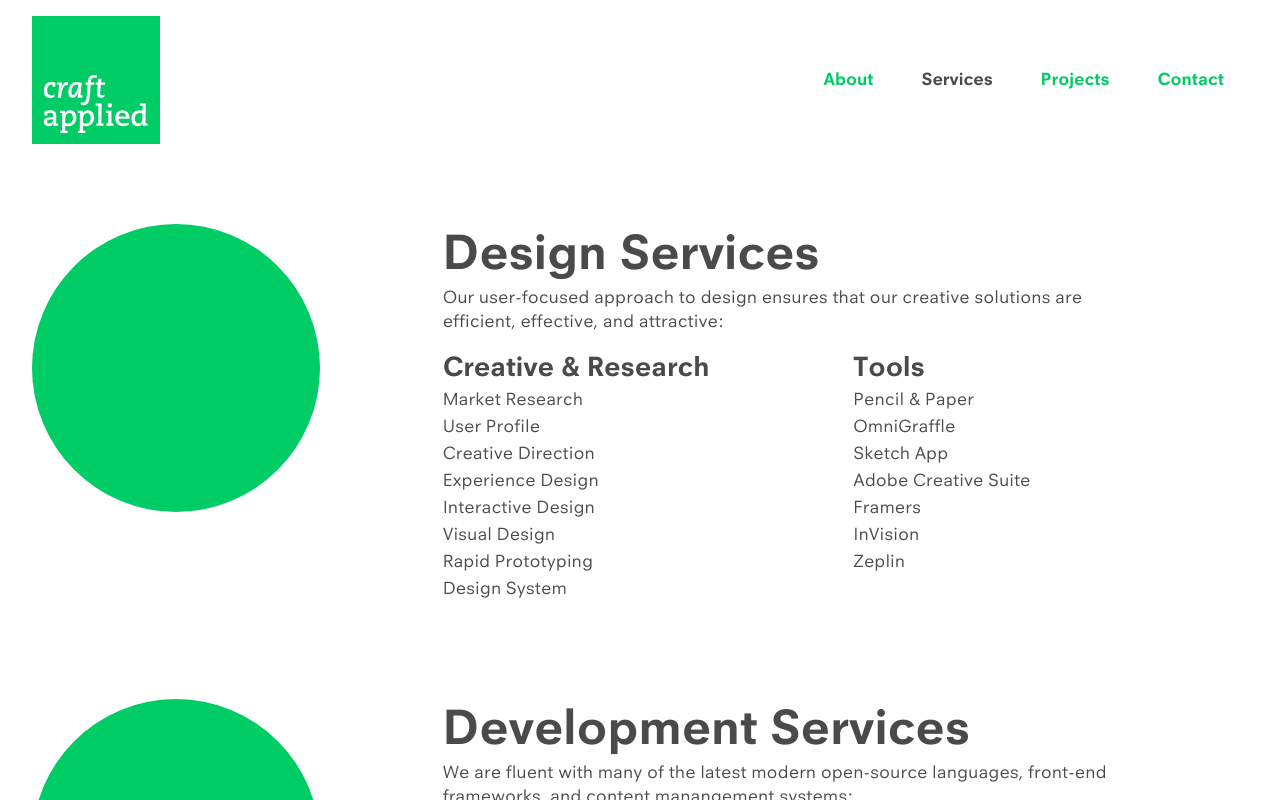
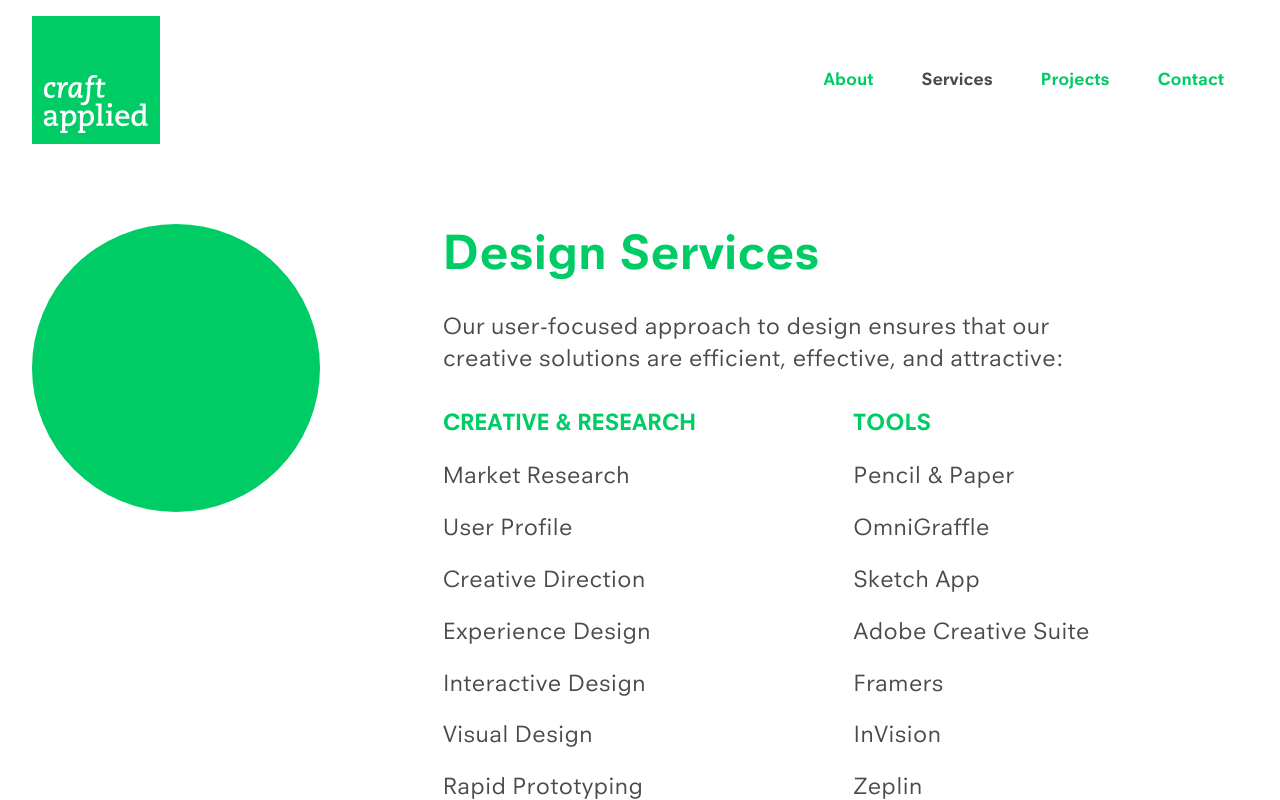
Before and after one commit to darrenbarklie/craftapplied-v3, a React app: page /#/services in a window 1280 px wide. Shown: the top 800 px of the page. Built offline with nearby package versions, Linux system fonts and the light colour scheme; a small style sheet from the web is missing; the HTML template or start-up script is replaced by a standard one.

Commit message:
Styling applied

```diff
--- a/src/sass/components/_services.scss
+++ b/src/sass/components/_services.scss
@@ -1,5 +1,29 @@
 
 .page.services {
+  h2 {
+    color: $spring-green;
+    margin-bottom: 0.5em;
+  }
+  h4 {
+    font-size: 1.5rem;
+    color: $spring-green;
+    margin-bottom: 0.5em;
+    text-transform: uppercase;
+  }
+  p {
+    font-size: 1.5rem;
+    margin-bottom: 2rem;
+  }
+  ul {
+    margin: 0.33em 0;
+    li {
+      font-size: 1.5rem;
+      padding: 0.33em 0;
+    }
+  }
+
+
+
 
 
 
@@ -12,93 +36,3 @@
     max-width: 100%;
   }
 }
-
-
-
-// .page.services {
-//   h2 {
-//     color: $spring-green;
-//     margin-bottom: 0.5em;
-//   }
-//   h3 {
-//     font-size: 1.5rem;
-//     color: $spring-green;
-//     margin-bottom: 0.5em;
-//     text-transform: uppercase;
-//   }
-//   p {
-//     font-size: 1.5rem;
-//     margin-bottom: 2rem;
-//   }
-//   img {
-//     display: block;
-//     max-width: 100%;
-//     padding: 0 40px;
-//     margin: 2rem auto;
-//     @media (max-width: 420px) {
-//       padding: 0;
-//     }
-//   }
-//   #design-services {
-//     ul {
-//       margin: 0.33em 0;
-//       li {
-//         font-size: 1.5rem;
-//         padding: 0.33em 0;
-//         &::before {
-//           content: "";
-//           display: none;
-//         }
-//       }
-//     }
-//   }
-//   #development-services {
-//     ul {
-//       margin: 0.33em 0;
-//       li {
-//         font-size: 1.5rem;
-//         padding: 0.33em 0;
-//         &::before {
-//           content: "";
-//           display: none;
-//         }
-//       }
-//     }
-//     @media (max-width: 767px) {
-//       flex-direction: column-reverse;
-//     }
-//   }
-//   #build-services {
-//     img {
-//       margin-bottom: 2rem;
-//       @media (max-width: 767px) {
-//         height: 7rem;
-//       }
-//       @media (max-width: 1200px) and (min-width: 767px) {
-//         width: 80%;
-//       }
-//     }
-//     ul {
-//       text-align: left;
-//       margin-top: 0.33rem;
-//       margin-bottom: 0.33rem;
-//       @media (max-width: 767px) {
-//         margin-bottom: 1rem;
-//       }
-//       li {
-//         font-size: 1.5rem;
-//         &::before {
-//           content: "•";
-//           position: relative;
-//           top: 0.05em;
-//         }
-//       }
-//     }
-//   }
-//   @media (max-width: 1200px) {
-//     .section {
-//       padding-top: 1rem;
-//       padding-bottom: 1rem;
-//     }
-//   }
-// }
```
